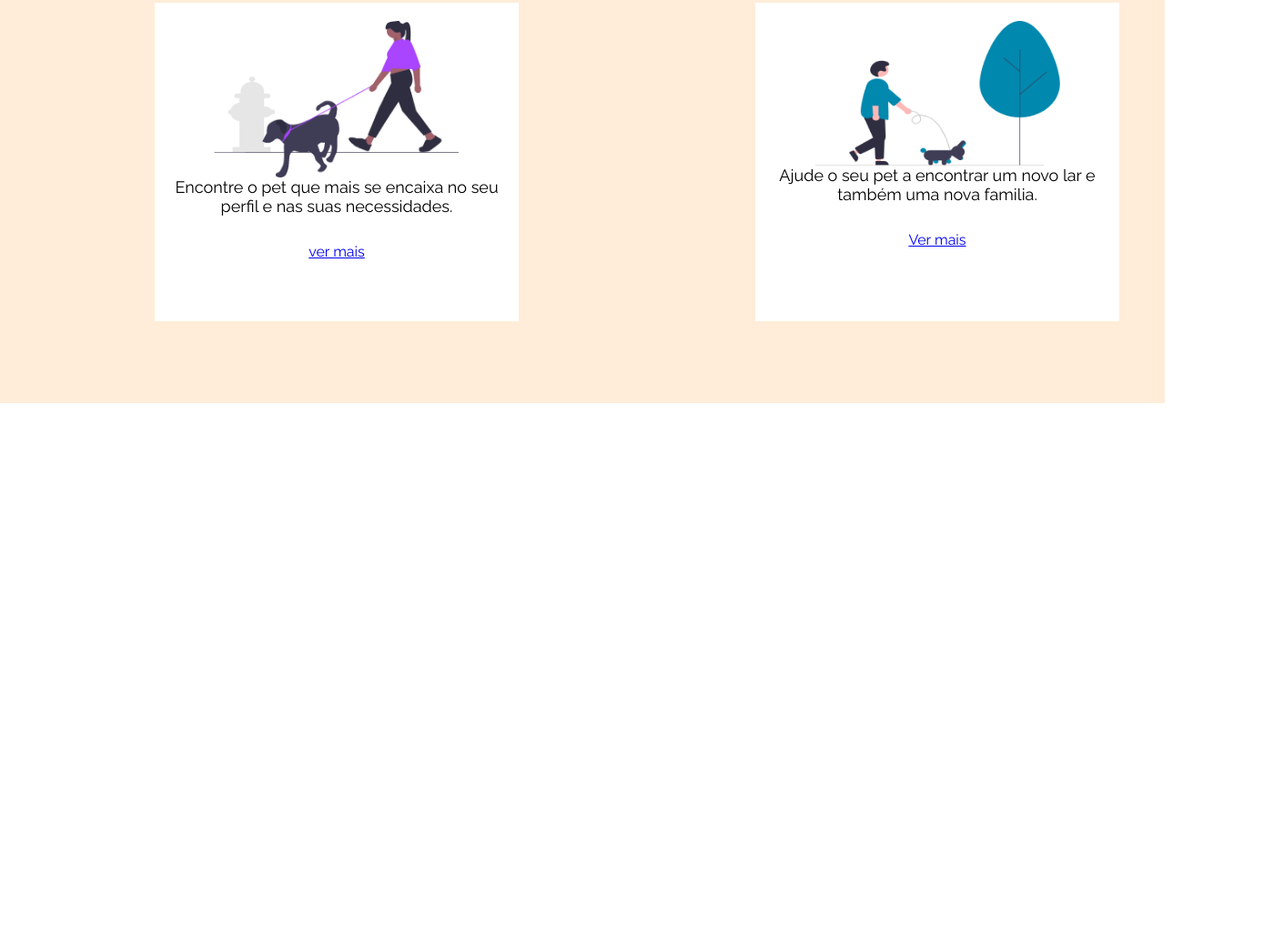
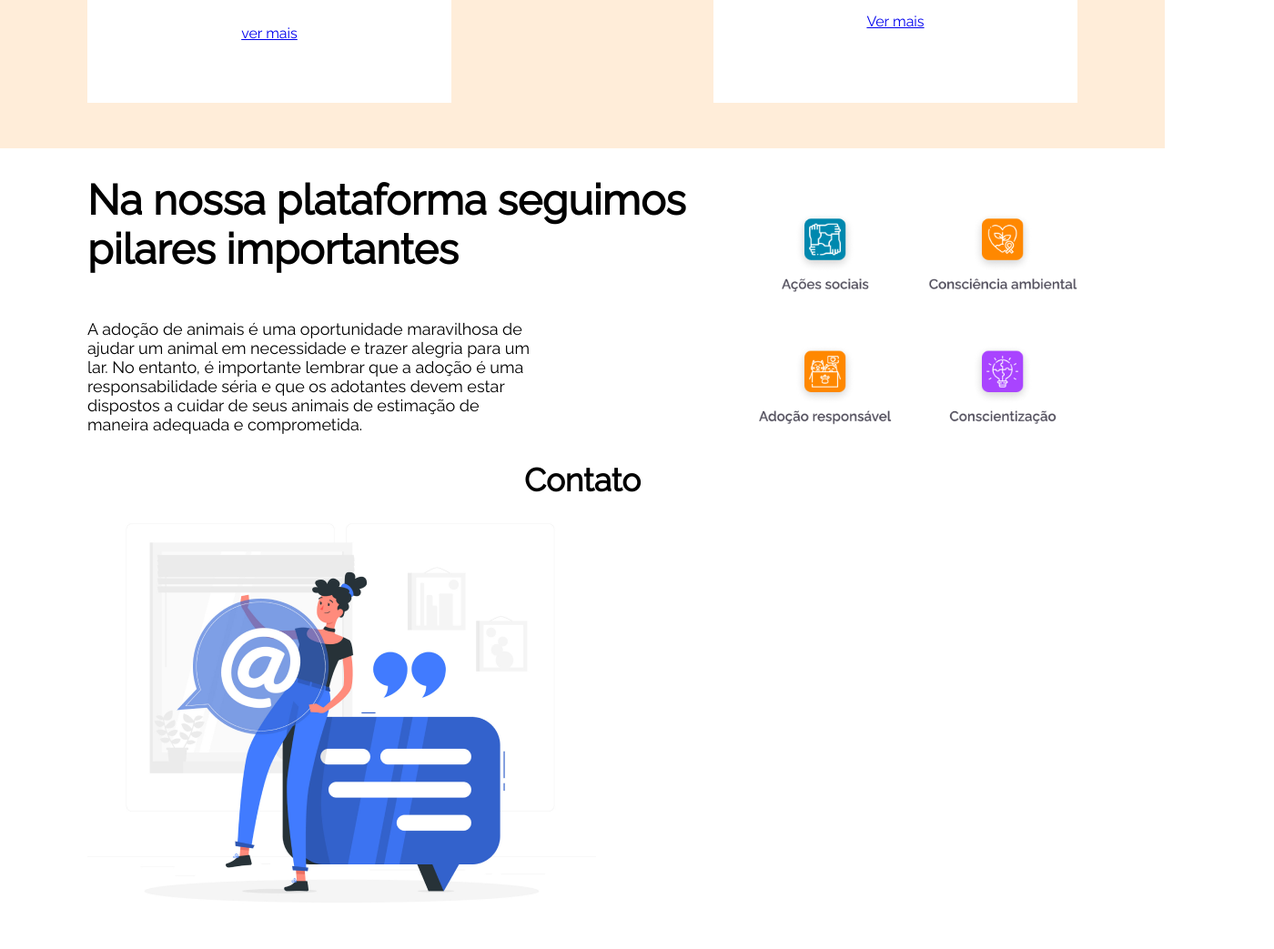
Before and after one commit to isamarvaldez/sabadaco, a plain HTML site: page index.html in a window 1280 px wide. Shown: the part 887-1930 px from the top of the page at 91% size, 1400 px wide, since content can reach past the window. Before the commit the page ends 1330 px from the top, so only its background shows below. Drawn offline with Linux system fonts and the light colour scheme.

Commit message:
section3e4

```diff
--- a/css/styles.css
+++ b/css/styles.css
@@ -51,7 +51,8 @@ header {
 }
 
 .section1 {
-    margin: 100px;
+    width: 85%;
+    margin: 0 auto;
     display: flex;
 
 }
@@ -90,18 +91,20 @@ button {
     font-size: 20px;
 
 }
+
 .section2 {
     background-color: #FF880026;
     padding: 50px 0;
 }
+
 .containergrid {
-    width: 1400px;
+    width: 85%;
     margin: 0 auto;
 
 
 }
 
-h2{
+h2 {
     font-size: 35px;
     width: 700px;
     text-align: center;
@@ -109,12 +112,14 @@ h2{
 }
 
 .passeiodecachorro {
-    margin: 40px;
-    justify-content: space-around;
+
+    justify-content: space-between;
     display: flex;
 
 }
-.cartao1, .cartao2{
+
+.cartao1,
+.cartao2 {
     background-color: white;
     width: 400px;
     height: 350px;
@@ -124,15 +129,48 @@ h2{
     padding: 20px;
 
 }
-.cartao1 img, .cartao2 img {
+
+.cartao1 img,
+.cartao2 img {
 
     width: 270px;
 
 }
-.cartao1 p, .cartao2 p {
+
+.cartao1 p,
+.cartao2 p {
     text-align: center;
 }
 
-.cartao1 a, .cartao2 a {
+.cartao1 a,
+.cartao2 a {
     text-decoration: underline;
 }
+.section3 {
+    padding-top: 30px;
+}
+
+.posicionamentosection3 {
+    display: flex;
+    justify-content: space-between;
+    align-items: center;
+
+}
+.textosection3{
+    width: 500px;
+
+
+}
+
+
+.textosection3 h2 {
+    font-weight: 700;
+    font-size: 46px;
+    text-align: start;
+    margin-bottom: 50px;
+
+
+}
+.imagenrecomendacoes{
+    width: 350px;
+}
--- a/index.html
+++ b/index.html
@@ -58,11 +58,31 @@
 
         </section>
         <section class="section3">
+            <div class="containergrid posicionamentosection3">
+                <div class="textosection3">
+                    <h2>Na nossa plataforma seguimos pilares importantes</h2>
+                    <p>A adoção de animais é uma oportunidade maravilhosa de ajudar um animal em necessidade e trazer
+                        alegria para um lar. No entanto, é importante lembrar que a adoção é uma responsabilidade séria
+                        e
+                        que os adotantes devem estar dispostos a cuidar de seus animais de estimação de maneira adequada
+                        e
+                        comprometida.</p>
+                </div>
+
+                <img class="imagenrecomendacoes" src="img/recomendacoes.png" alt="recomendacoes">
+            </div>
+        </section>
+        <section class="section4">
+            <div class="containergrid posicionamento4">
+                <h2>Contato</h2>
+                <div class="imageneformulariosection4">
+                    <img src="img/arroba.png" alt="arroba">
+                    <form action=""></form>
 
 
+                </div>
 
             </div>
-            <section></section>
         </section>
     </main>
     <footer>
```
Also changed, not shown: img/arroba.png (added), img/recomendacoes.png (added).
